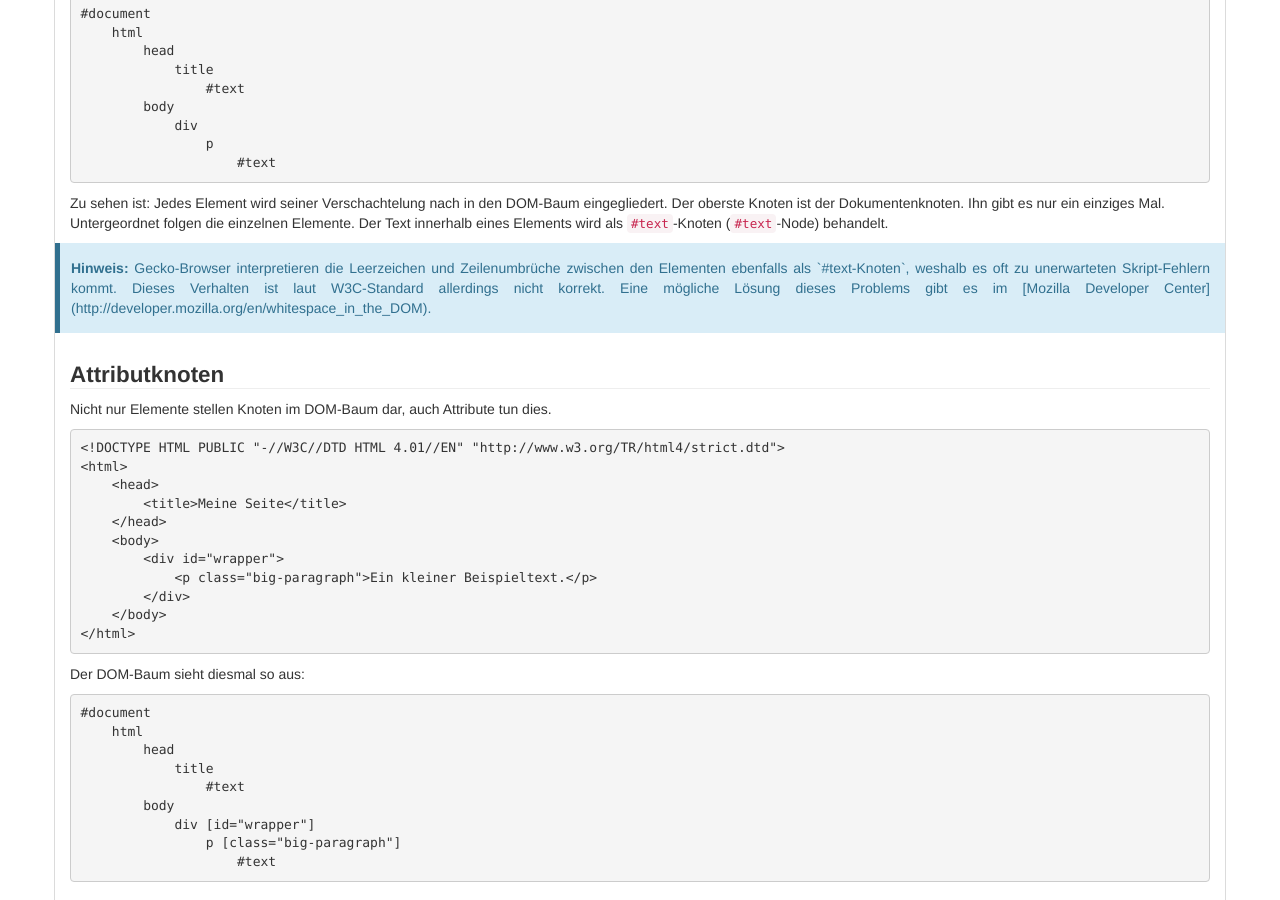
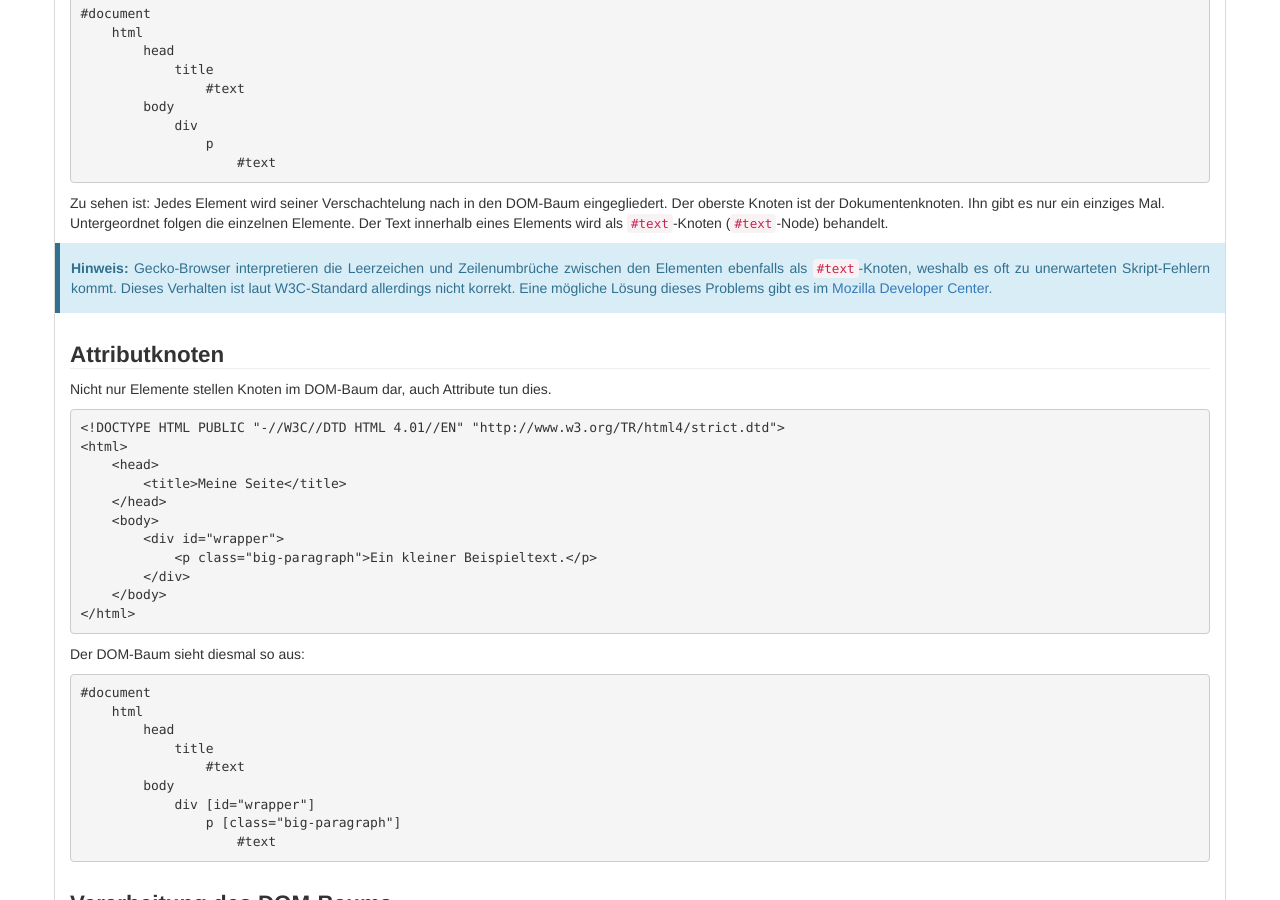
Before and after one commit to php-de/php-de.github.io, a Jekyll site: the page built from general/document-object-model.md, in a window 1280 px wide and 900 px high, scrolled down 773 px. Built offline with Jekyll 4.4.1, drawn with Linux system fonts in a browser that asks for light colours; nearby versions of some CDN libraries.

Commit message:
Document Object Model - Kleine Fixes

```diff
--- a/general/document-object-model.md
+++ b/general/document-object-model.md
@@ -79,10 +79,11 @@ eines Elements wird als `#text`-Knoten (`#text`-Node) behandelt.
 <strong>Hinweis:</strong>
 
 Gecko-Browser interpretieren die Leerzeichen und Zeilenumbrüche zwischen den
-Elementen ebenfalls als `#text-Knoten`, weshalb es oft zu unerwarteten
-Skript-Fehlern kommt. Dieses Verhalten ist laut W3C-Standard allerdings nicht
-korrekt. Eine mögliche Lösung dieses Problems gibt es im [Mozilla Developer
-Center](http://developer.mozilla.org/en/whitespace_in_the_DOM).
+Elementen ebenfalls als <code>#text</code>-Knoten, weshalb es oft zu
+unerwarteten Skript-Fehlern kommt. Dieses Verhalten ist laut W3C-Standard
+allerdings nicht korrekt. Eine mögliche Lösung dieses Problems gibt es im <a
+href="http://developer.mozilla.org/en/whitespace_in_the_DOM">Mozilla Developer
+Center</a>.
 
 </div>
 
```
